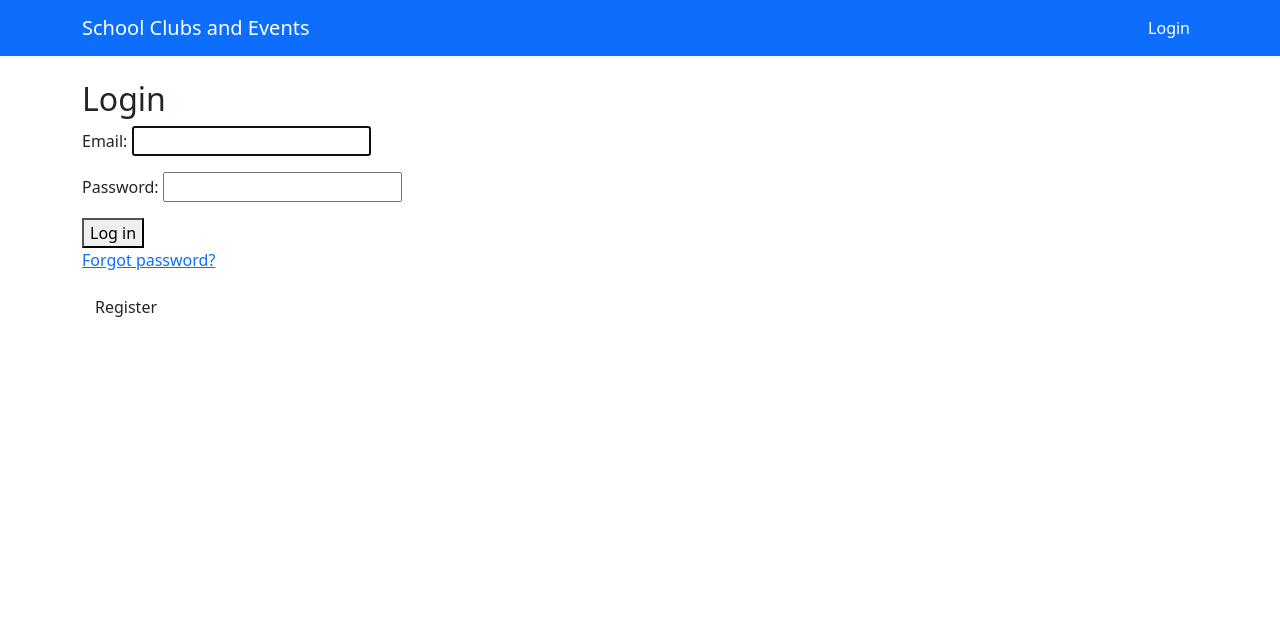
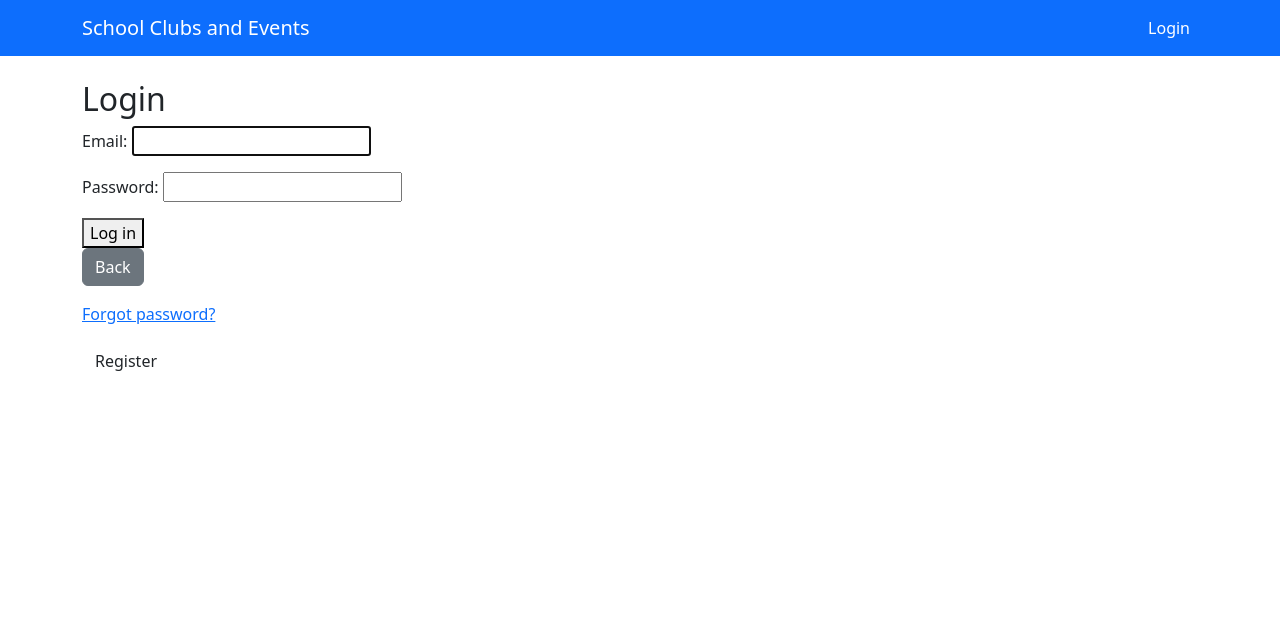
Before and after one commit to andrewpmilne/project-four-school-club-events-bookings, a Django app: page /login/ in a window 1280 px wide. Shown: the top 620 px of the page. Run offline with Django 4.2, Linux system fonts and the light colour scheme; parts of the project's set-up code (start-up, migrations or seed data) failed here and were passed over.

Commit message:
add back button to login

```diff
--- a/user/templates/user/login.html
+++ b/user/templates/user/login.html
@@ -16,6 +16,9 @@
 </form>
 
 <p>
+    <a href="{% url 'user:home' %}" class="btn btn-secondary">Back</a>
+</p>
+<p>
     <a href="{% url 'password_reset' %}">Forgot password?</a>
 </p>
 <p>
```
